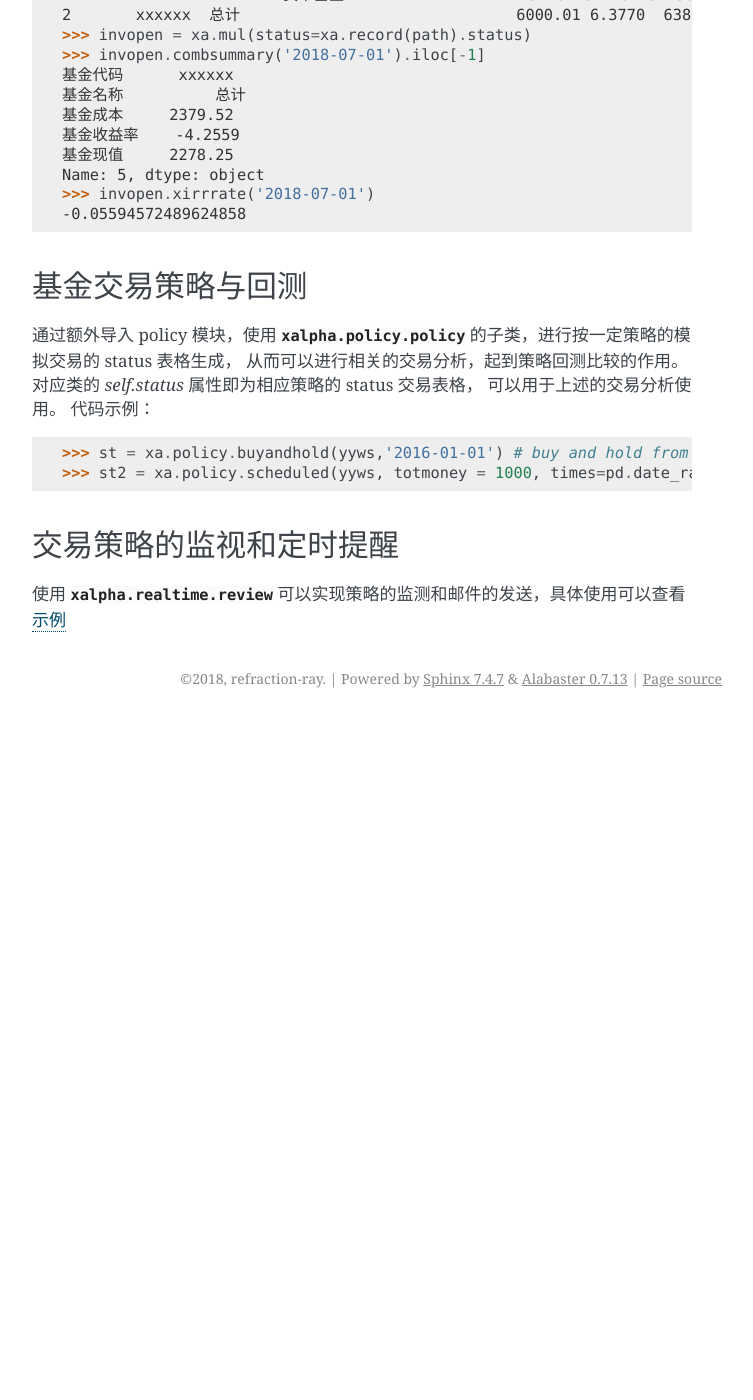
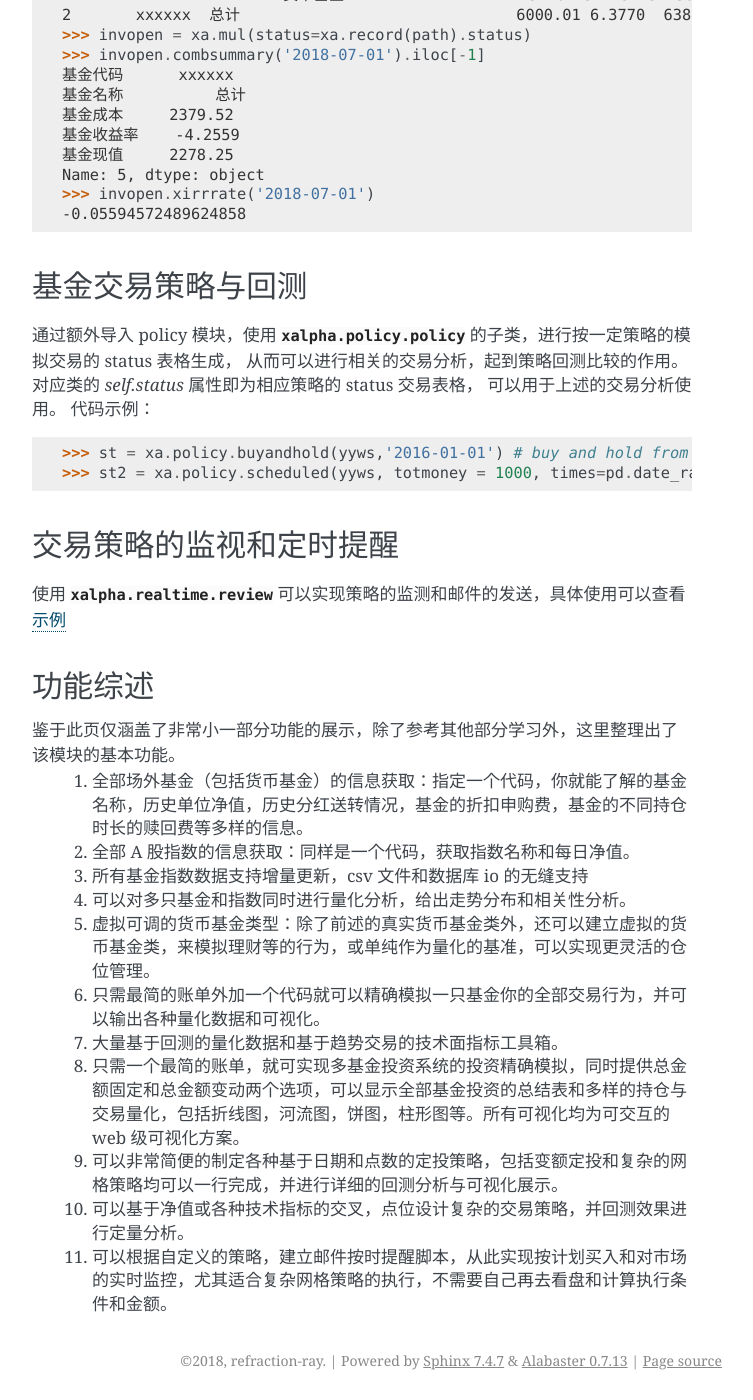
Before and after one commit to refraction-ray/xalpha, a Sphinx documentation site: the page built from doc/source/quickstart.rst, in a window 1280 px wide and 1400 px high, scrolled down 2129 px. Shown: the whole window, without its empty margins (388-1141 px from the left). Built offline with Sphinx 7.4.7, drawn with Linux system fonts in a browser that asks for light colours; before the commit the page ends 2847 px from its top, so only the background shows below that.

Commit message:
package0.1.0

```diff
--- a/doc/source/quickstart.rst
+++ b/doc/source/quickstart.rst
@@ -105,5 +105,20 @@ xalpha 可以用来对场外基金和指数进行方便的追踪和研究，
 	>>> st2 = xa.policy.scheduled(yyws, totmoney = 1000, times=pd.date_range('2016-01-01','2018-06-01',freq='W-THU')) # 定投 status 的生成：从2016-01-01 到 2018-06-01 每周四进行定额定投 1000 元。
 
 交易策略的监视和定时提醒
------------------------
+--------------------------
 使用 :class:`xalpha.realtime.review` 可以实现策略的监测和邮件的发送，具体使用可以查看 `示例 <https://github.com/refraction-ray/xalpha/blob/master/doc/samples/notification.py>`_
+
+功能综述
+----------------
+鉴于此页仅涵盖了非常小一部分功能的展示，除了参考其他部分学习外，这里整理出了该模块的基本功能。
+    1. 全部场外基金（包括货币基金）的信息获取：指定一个代码，你就能了解的基金名称，历史单位净值，历史分红送转情况，基金的折扣申购费，基金的不同持仓时长的赎回费等多样的信息。
+    2. 全部 A 股指数的信息获取：同样是一个代码，获取指数名称和每日净值。
+    3. 所有基金指数数据支持增量更新，csv 文件和数据库 io 的无缝支持
+    4. 可以对多只基金和指数同时进行量化分析，给出走势分布和相关性分析。
+    5. 虚拟可调的货币基金类型：除了前述的真实货币基金类外，还可以建立虚拟的货币基金类，来模拟理财等的行为，或单纯作为量化的基准，可以实现更灵活的仓位管理。
+    6. 只需最简的账单外加一个代码就可以精确模拟一只基金你的全部交易行为，并可以输出各种量化数据和可视化。
+    7. 大量基于回测的量化数据和基于趋势交易的技术面指标工具箱。
+    8. 只需一个最简的账单，就可实现多基金投资系统的投资精确模拟，同时提供总金额固定和总金额变动两个选项，可以显示全部基金投资的总结表和多样的持仓与交易量化，包括折线图，河流图，饼图，柱形图等。所有可视化均为可交互的 web 级可视化方案。
+    9. 可以非常简便的制定各种基于日期和点数的定投策略，包括变额定投和复杂的网格策略均可以一行完成，并进行详细的回测分析与可视化展示。
+    10. 可以基于净值或各种技术指标的交叉，点位设计复杂的交易策略，并回测效果进行定量分析。
+    11. 可以根据自定义的策略，建立邮件按时提醒脚本，从此实现按计划买入和对市场的实时监控，尤其适合复杂网格策略的执行，不需要自己再去看盘和计算执行条件和金额。
--- a/setup.py
+++ b/setup.py
@@ -5,7 +5,7 @@ with open("README.md", "r") as fh:
 
 setuptools.setup(
     name="xalpha",
-    version="0.0.7",
+    version="0.1.0",
     author="refraction-ray",
     author_email="refraction-ray@protonmail.com",
     description="all about fund investment",
--- a/xalpha/__init__.py
+++ b/xalpha/__init__.py
@@ -1,4 +1,4 @@
-__version__ = '0.0.7'
+__version__ = '0.1.0'
 __author__ = 'refraction-ray'
 __name__ = 'xalpha'
 
```
Also changed, not shown: CHANGELOG.md (+2 -0 lines).
